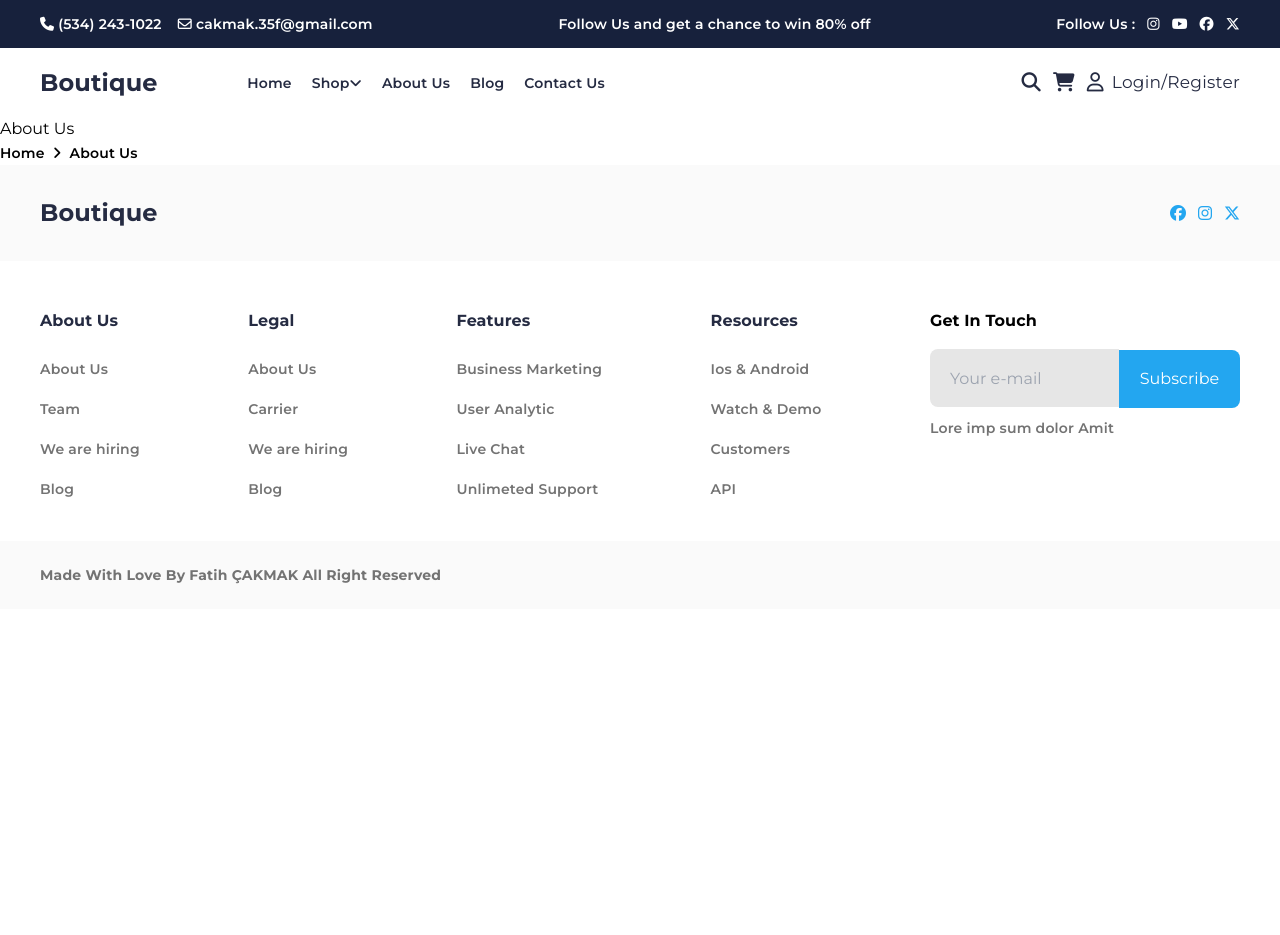
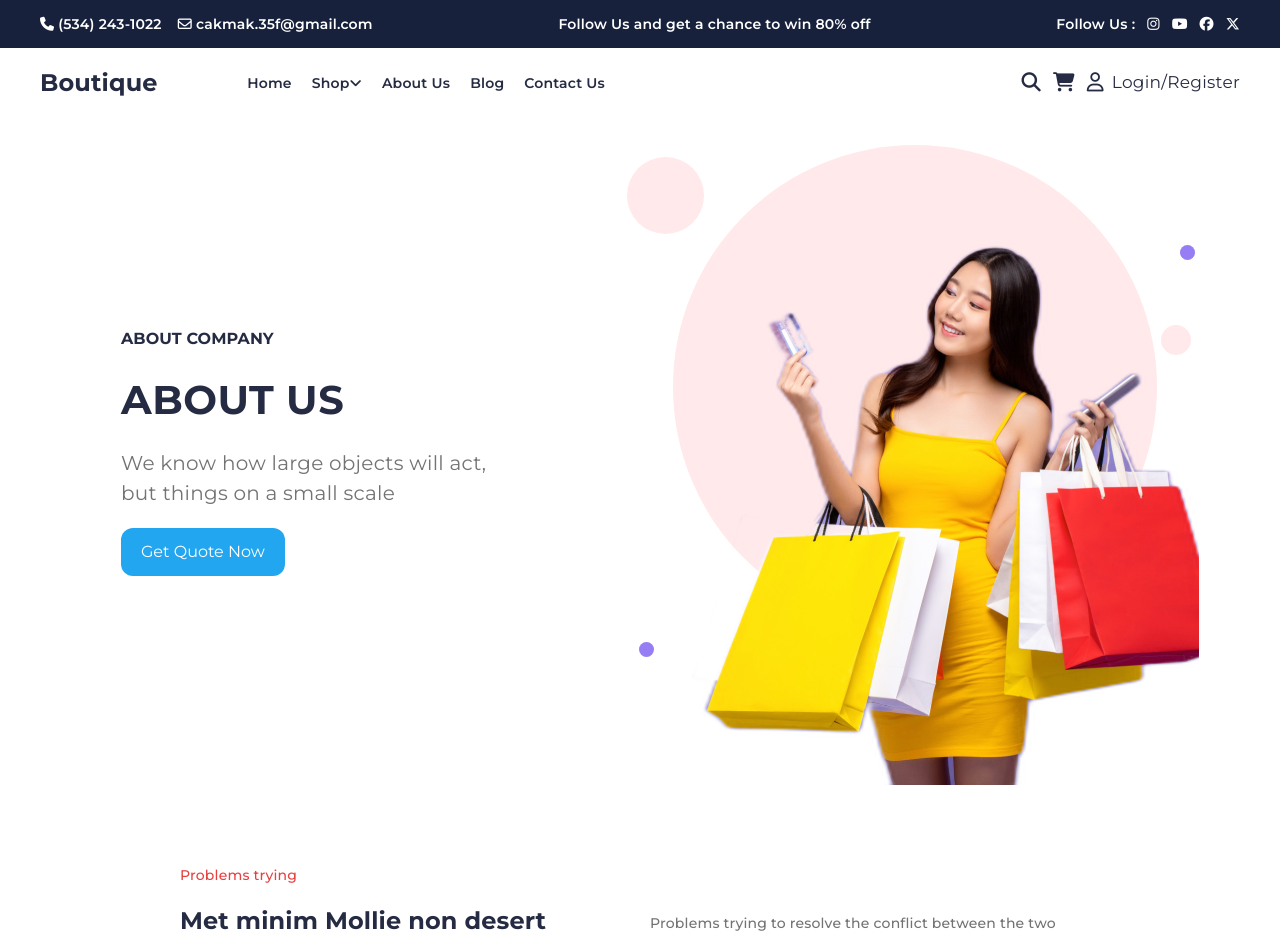
Before and after one commit to JFatih/E-Commerce-Website-project, a React (Vite) app: page /about-us in a window 1280 px wide. Shown: the top 935 px of the page. Before the commit the page ends 800 px from the top, so only its background shows below. Built offline with nearby package versions, Linux system fonts and the light colour scheme; a web font is replaced by a local one.

Commit message:
T7: About Us Page All tasks Done! Fixes #14

```diff
--- a/src/App.jsx
+++ b/src/App.jsx
@@ -11,8 +11,6 @@ import AboutUs from "./pages/AboutUs";
 import ProductDetailCard from "./pages/ProductDetailCard";
 import Team from "./pages/TeamPage/Team";
 import ContactUs from "./pages/ContactUs";
-import PageNavigation from "./components/PageNavigation";
-import { useLocation } from "react-router-dom/cjs/react-router-dom.min";
 
 function App() {
   /* const location = useLocation(); */
--- a/src/pages/TeamPage/MeetOurTeam.jsx
+++ b/src/components/MeetOurTeam.jsx
@@ -1,4 +1,4 @@
-import { teamData } from "../../mocks/teamData";
+import { teamData } from "../mocks/teamData";
 
 export default function MeetOurTeam() {
   return (
--- a/src/components/PageNavigation.jsx
+++ b/src/components/PageNavigation.jsx
@@ -27,19 +27,22 @@ export default function PageNavigation() {
     console.log(location);
   }; */
   return (
-    <div className="flex flex-row gap-2 slink items-center">
+    <div className="flex flex-row gap-2 slink items-center max-w-[1200px] mx-auto">
       {/* <button onClick={tikla}>kilik</button> */}
       <Link to="/">
         <span className="hover:font-extrabold -bold">Home</span>
       </Link>
       {pageName.map((data, index) => {
         return (
-          <>
+          <span
+            className="flex flex-row gap-2 justify-center items-center"
+            key={index}
+          >
             <i className="fa-solid fa-angle-right"></i>
             <Link to={toPath(index)}>
               <span className="hover:font-extrabold -bold">{data}</span>
             </Link>
-          </>
+          </span>
         );
       })}
     </div>
--- a/src/components/SponsoredCards.jsx
+++ b/src/components/SponsoredCards.jsx
@@ -1,6 +1,6 @@
 export default function SponsoredCard() {
   return (
-    <div className="text-5xl text-secondTextColor flex-flexrow flex-wrap gap-5">
+    <div className="text-8xl text-secondTextColor flex flex-row flex-wrap gap-10 items-center mobileTextPadding justify-center">
       <i className="fa-brands fa-hooli"></i>
       <i className="fa-brands fa-lyft"></i>
       <i className="fa-brands fa-pied-piper-hat"></i>
--- a/src/components/TextImageCard.jsx
+++ b/src/components/TextImageCard.jsx
@@ -1,31 +1,48 @@
 export default function TextImageCard({ data }) {
   return (
-    <section className="flex flex-row flex-wrap max-w-[1200px] mx-auto md:justify-around md:items-center">
-      <div className="text-textColor flex flex-col gap-5 items-center text-center mobileTextPadding lg:w-2/6 md:w-3/6 md:text-start md:items-start">
+    <section className="flex flex-row flex-wrap max-w-[1200px] justify-center mx-auto md:justify-around md:items-center">
+      <div className="text-textColor flex flex-col gap-5 items-center text-center mobileTextPadding lg:w-5/12 md:w-3/6 md:text-start md:items-start">
         <p className="sh5 ">{data.subTitle}</p>
         <p className="sh2">{data.title}</p>
         <p className="sh4 text-secondTextColor">{data.paragraph}</p>
-        {data.subParagraph.map((subData) => {
-          return <p className="sh3">{subData}</p>;
-        })}
-        <div className="sh3 flex gap-5">
-          {Object.values(data.icon).map((iconData) => {
-            return <a href={iconData.link}>{iconData.icon}</a>;
-          })}
-        </div>
-        <button></button>
+        {data.subParagraph
+          ? data.subParagraph.map((subData, index) => (
+              <p className="sh3" key={index}>
+                {subData}
+              </p>
+            ))
+          : null}
+        {data.icon.twitter.link ? (
+          <div className="sh3 flex gap-5">
+            {Object.values(data.icon).map((iconData, index) => {
+              return (
+                <a href={iconData.link} key={index}>
+                  {iconData.icon}
+                </a>
+              );
+            })}
+          </div>
+        ) : null}
+        {data.button.name ? (
+          <a
+            href={data.button.link}
+            className="bg-primaryColor text-white py-3 px-5 rounded-xl"
+          >
+            {data.button.name}
+          </a>
+        ) : null}
       </div>
       <div className="relative flex justify-center px-4 md:w-3/6 ">
         <img
           src={data.image.link}
           alt={data.image.altText}
-          className="w-[387px] h-[440px] lg:w-[571px] lg:h-[826px] relative z-10 object-cover"
+          className={`w-[375px]  lg:w-[571px]  relative z-10 object-cover ${data.image.className}`}
         />
-        <span className="absolute h-[47px] w-[47px] rounded-full bg-[#FFE9EA] top-10 left-3 z-[-1]"></span>
-        <span className="absolute h-[295.65px] w-[295.65px] rounded-full bg-[#FFE9EA] top-7 z-[-1]"></span>
-        <span className="absolute h-[18.48px] w-[18.48px] rounded-full bg-[#FFE9EA] top-52 right-6 z-[-1]"></span>
-        <span className="absolute h-[9.02px] w-[9.02px] rounded-full bg-[#977DF4] top-32 right-5 z-[-1]"></span>
-        <span className="absolute h-[9.02px] w-[9.02px] rounded-full bg-[#977DF4] bottom-32 left-6 z-[-1]"></span>
+        <span className="absolute h-[47px] w-[47px] lg:h-[77px] lg:w-[77px] rounded-full bg-[#FFE9EA] top-10 left-3 z-[-1]"></span>
+        <span className="absolute h-[295.65px] w-[295.65px] lg:h-[484px] lg:w-[484px] rounded-full bg-[#FFE9EA] top-7 z-[-1]"></span>
+        <span className="absolute h-[18.48px] w-[18.48px] lg:h-[30.25px] lg:w-[30.25px] rounded-full bg-[#FFE9EA] top-52 right-6 z-[-1]"></span>
+        <span className="absolute h-[9.02px] w-[9.02px] lg:h-[14.78px] lg:w-[14.78px] rounded-full bg-[#977DF4] top-32 right-5 z-[-1]"></span>
+        <span className="absolute h-[9.02px] w-[9.02px] lg:h-[14.78px] lg:w-[14.78px] rounded-full bg-[#977DF4] bottom-32 left-6 z-[-1]"></span>
       </div>
     </section>
   );
--- a/src/mocks/footerData.js
+++ b/src/mocks/footerData.js
@@ -2,7 +2,7 @@ export const footerData = {
   base1: {
     title: "About Us",
     pages: {
-      page1: { title: "About Us", link: "/aboutus" },
+      page1: { title: "About Us", link: "/about-us" },
       page2: { title: "Team", link: "/team" },
       page3: { title: "We are hiring", link: "/" },
       page4: { title: "Blog", link: "/blog" },
@@ -11,7 +11,7 @@ export const footerData = {
   base2: {
     title: "Legal",
     pages: {
-      page1: { title: "About Us", link: "/aboutus" },
+      page1: { title: "About Us", link: "/about-us" },
       page2: { title: "Carrier", link: "/" },
       page3: { title: "We are hiring", link: "/" },
       page4: { title: "Blog", link: "/blog" },
--- a/src/pages/AboutUs.jsx
+++ b/src/pages/AboutUs.jsx
@@ -1,10 +1,108 @@
+import MeetOurTeam from "../components/MeetOurTeam";
 import PageNavigation from "../components/PageNavigation";
+import TextImageCard from "../components/TextImageCard";
+import SponsoredCards from "../components/SponsoredCards";
+import { Link } from "react-router-dom/cjs/react-router-dom.min";
+
+const AboutUsData = {
+  subTitle: "ABOUT COMPANY",
+  title: "ABOUT US",
+  paragraph: `We know how large objects will act,
+    but things on a small scale`,
+  subParagraph: null,
+  icon: {
+    twitter: {
+      link: null,
+      icon: null,
+    },
+    facebook: {
+      link: null,
+      icon: null,
+    },
+    instagram: {
+      link: null,
+      icon: null,
+    },
+    linkedin: {
+      link: null,
+      icon: null,
+    },
+  },
+  image: {
+    link: "/aboutUs/aboutUsImage.png",
+    altText: "Shopping Women",
+    className: "h-[440px] lg:h-[668px]",
+  },
+  button: { name: "Get Quote Now", link: "mailto:mail@example.org" },
+};
+const StaticData = [
+  { name: "15k", text: "Happy Customers" },
+  { name: "150k", text: "Monthly Visitors" },
+  { name: "15", text: "Countries  Worldwide" },
+  { name: "100+", text: "Top Partners" },
+];
 
 export default function AboutUs() {
   return (
-    <>
-      <p>About Us</p>
-      <PageNavigation />
-    </>
+    <main>
+      <TextImageCard data={AboutUsData} />
+      <section className="py-10 max-w-[1200px] mx-auto">
+        <div className="text-textColor px-10 py-10 text-center flex flex-col md:flex-row  gap-5 items-center justify-center">
+          <div className="flex flex-col gap-5 md:w-[450px] md:text-start">
+            <p className="sparagraph text-dangerTextColor">Problems trying</p>
+            <p className="sh3">
+              Met minim Mollie non desert Alamo est sit cliquey dolor do met
+              sent.
+            </p>
+          </div>
+          <p className="text-secondTextColor sparagraph text-start md:w-[450px]">
+            Problems trying to resolve the conflict between the two major realms
+            of Classical physics: Newtonian mechanics{" "}
+          </p>
+        </div>
+        <div className="flex flex-row flex-wrap gap-20 items-center justify-center text-center py-20 mobileTextPadding">
+          {StaticData.map((data, index) => {
+            return (
+              <span key={index} className="my-5">
+                <p className="sh1 text-textColor">{data.name}</p>
+                <p className="sh5 text-secondTextColor">{data.text}</p>
+              </span>
+            );
+          })}
+          <iframe
+            className="mobileCardPadding h-[316px] my-10 lg:h-[540px] lg:w-[989px]"
+            src="https://www.youtube.com/embed/YaEG2aWJnZ8?controls=0?autoplay=1&mute=50"
+          ></iframe>
+        </div>
+      </section>
+      <MeetOurTeam />
+      <section className="px-12 text-center flex flex-col gap-10 py-10">
+        <p className="sh2 text-textColor ">Big Companies Are Here</p>
+        <p className="sparagraph text-secondTextColor w-max mx-auto lg:w-2/6">
+          Problems trying to resolve the conflict between the two major realms
+          of Classical physics: Newtonian mechanics{" "}
+        </p>
+        <SponsoredCards />
+      </section>
+      <section className="text-white bg-hoverColor flex flex-row justify-center max-w-screen-2xl lg:h-[636px] mx-auto">
+        <div className="px-16 py-24 flex flex-col gap-5  text-center items-center lg:w-5/12 lg:text-start lg:items-start lg:justify-center">
+          <p className="sh5">WORK WITH US</p>
+          <p className="sh2">Now Let’s grow Yours</p>
+          <p className="sparagraph lg:w-9/12">
+            The gradual accumulation of information about atomic and small-scale
+            behavior during the first quarter of the 20th
+          </p>
+          <Link to="/">
+            <button className="px-10 py-3 border-white border rounded-md sh6 inline-block">
+              Button
+            </button>
+          </Link>
+        </div>
+        <img
+          src="/aboutUs/aboutUsImage2.png"
+          className="hidden lg:block object-cover"
+        />
+      </section>
+    </main>
   );
 }
--- a/src/pages/ContactUs.jsx
+++ b/src/pages/ContactUs.jsx
@@ -53,17 +53,18 @@ const TextImageCardData = {
       icon: <i className="fa-brands fa-linkedin"></i>,
     },
   },
-  image: { link: "/contactUs/contactUsImage.png", altText: "Shopping Family" },
+  image: {
+    link: "/contactUs/contactUsImage.png",
+    altText: "Shopping Family",
+    className: "h-[440px] lg:h-[826px]",
+  },
+  button: { name: "", link: "" },
 };
 
 export default function ContactUs() {
   return (
     <main>
-      <div className="px-8">
-        <span className="max-w-[1200px] flex flex-row justify-center sm:justify-start  mx-auto">
-          <PageNavigation />
-        </span>
-      </div>
+      <div className="px-8"></div>
       <TextImageCard data={TextImageCardData} />
       <section className=" bg-lightTextGray w-screen py-5">
         <div className="max-w-[1200px] mx-auto w-screen">
--- a/src/pages/TeamPage/Team.jsx
+++ b/src/pages/TeamPage/Team.jsx
@@ -1,4 +1,4 @@
-import MeetOurTeam from "./MeetOurTeam";
+import MeetOurTeam from "../../components/MeetOurTeam";
 import PageNavigation from "../../components/PageNavigation";
 import { Link } from "react-router-dom/cjs/react-router-dom.min";
 
--- a/tailwind.config.js
+++ b/tailwind.config.js
@@ -21,6 +21,8 @@ export default {
         mutedTextColor: "#BDBDBD",
         lightTextColor: "#FFFFFF",
         lightGray2: "#ECECEC",
+        dangerTextColor: "#E74040",
+        hoverColor: "#2A7CC7",
       },
       fontSize: {
         h1: ["58px", "font-extrabold"],
```
Also changed, not shown: public/aboutUs/aboutUsImage.png (added), public/aboutUs/aboutUsImage2.png (added).
